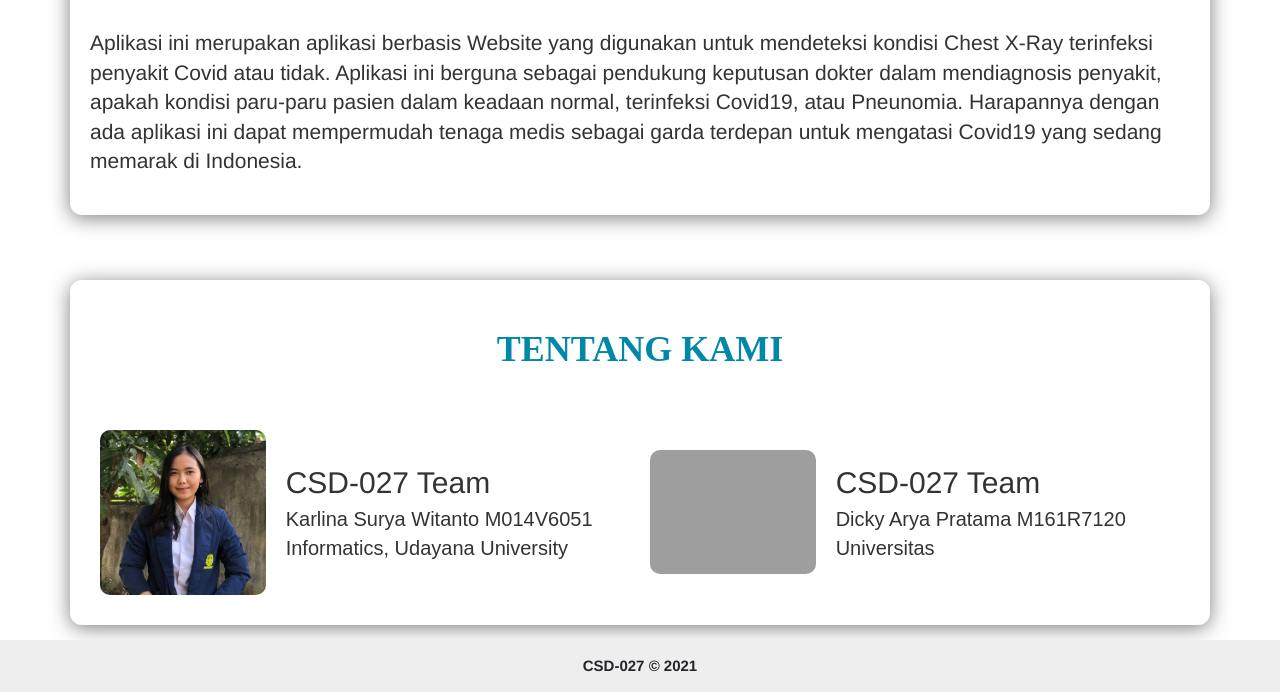
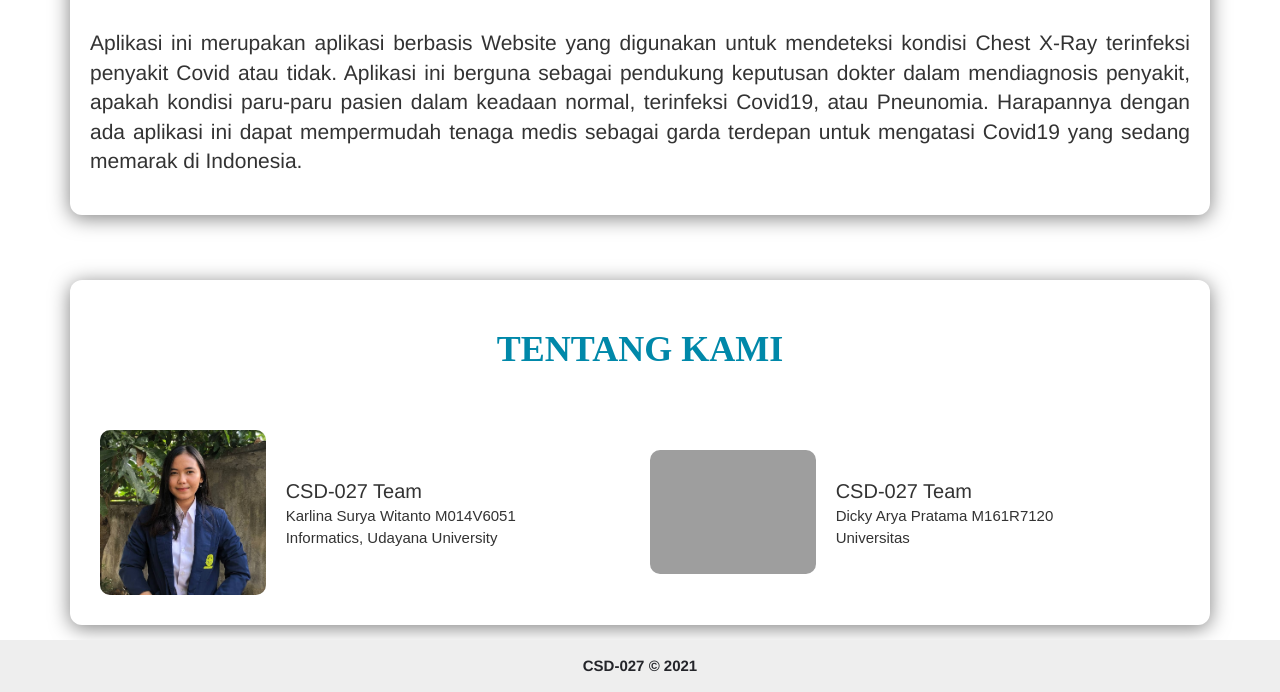
Before and after one commit to CSD-027/ChestCov19, a Flask app: page /about in a window 1280 px wide. Shown: the part 687-1379 px from the top of the page. Run offline with Flask 2, Linux system fonts and the light colour scheme; some libraries are stand-ins or nearby versions; grey boxes are pictures that could not be loaded.

Commit message:
Update style.css

```diff
--- a/web-app/static/css/style.css
+++ b/web-app/static/css/style.css
@@ -461,6 +461,7 @@ align-items: center;}
   margin: auto;
   padding: 10px;
   flex: 25%;
+  font-size: 20px
 }
 
 .footer-right {
@@ -472,10 +473,11 @@ align-items: center;}
 .footer-right {
   padding: 10px;
   flex: 50%;
+  font-size: 20px;
 }
 
 .bio {
-  font-size: 20px;
+  font-size: 15px;
   font-family: Arial, Helvetica, sans-serif;
   text-align: justify;
 }
@@ -488,3 +490,7 @@ align-items: center;}
   display: block;
   margin: auto;
 }
+
+.lead{
+  text-align: justify;
+}
```
